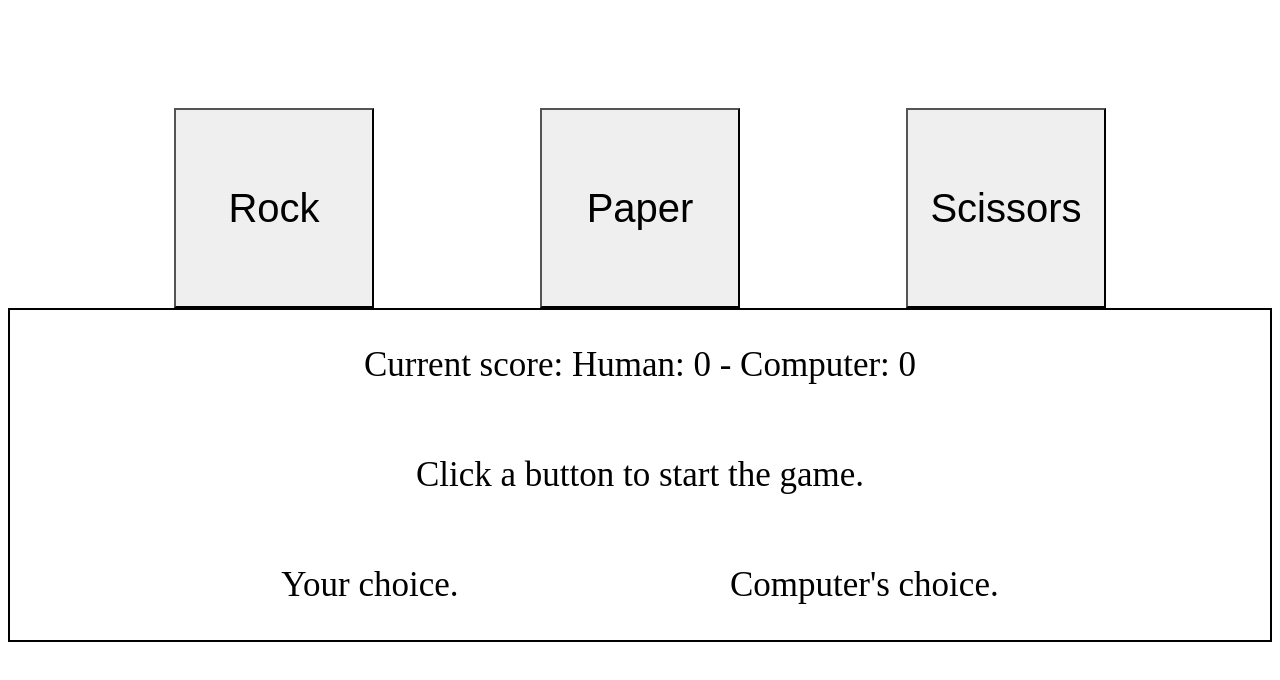
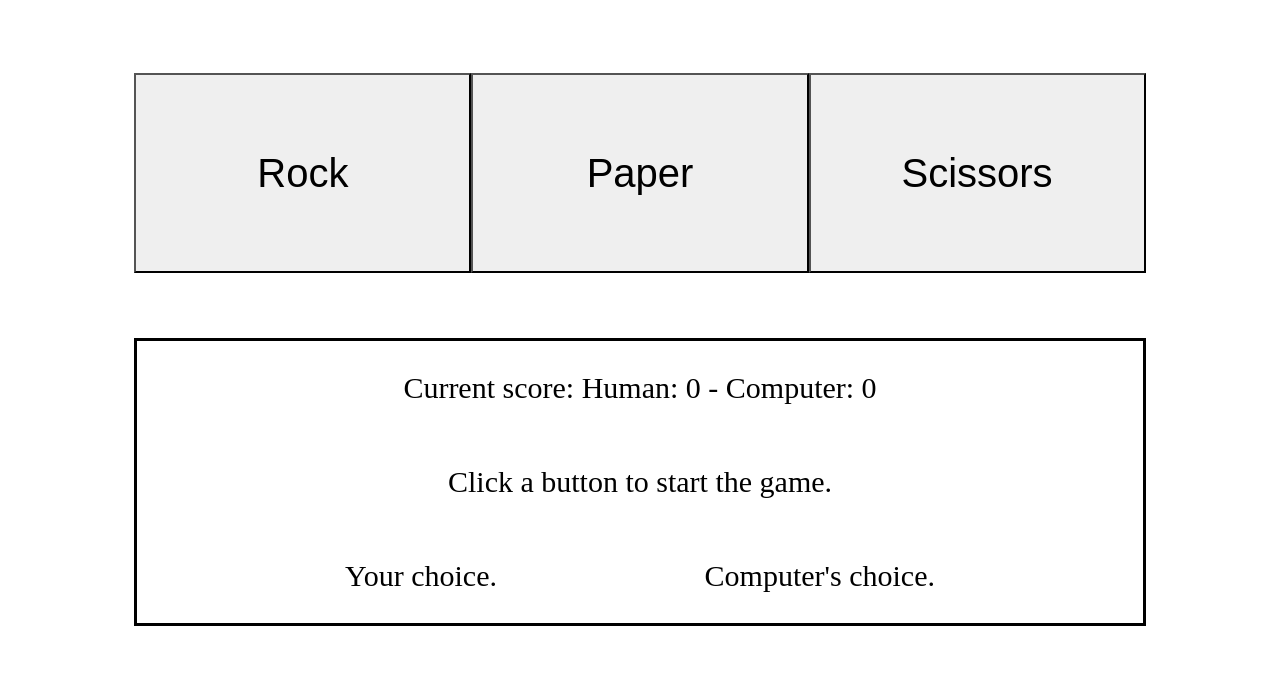
Before and after one commit to Kazutadashi/rock-paper-scissors, a plain HTML site: page index.html in a window 1280 px wide. Drawn offline with Linux system fonts and the light colour scheme.

Commit message:
Finish CSS styling

```diff
--- a/index.html
+++ b/index.html
@@ -11,11 +11,13 @@
 <body>
 
 </body>
+    <div class="centered">
         <div class="buttons">
             <button>Rock</button>
             <button>Paper</button>
             <button>Scissors</button>
         </div>
+
 
         <div class="result">
             <p class="score">Current score: Human: 0 - Computer: 0</p>
@@ -25,5 +27,5 @@
                 <p class="computer-choice">Computer's choice.</p>
             </div>
         </div>
-
+    </div>
 </html>
--- a/style.css
+++ b/style.css
@@ -1,11 +1,14 @@
+* {
+    box-sizing: border-box;
+}
+
 button {
+    flex: 1;
     border-radius: 0px;
-    margin-top: 100px;
-    padding: 20px;
-    width: 200px;
     height: 200px;
     font-size: 40px;
     transition-duration: 0.4;
+
 }
 
 button:hover {
@@ -14,23 +17,32 @@ button:hover {
 
 .buttons {
     display: flex;
-    justify-content: space-evenly;
-    align-items: center;
-
+    margin: 65px 0px;
+    width: 80%;
 }
 
 .result {
-    border: 2px solid black;
     display: flex;
+    flex-direction: column;
     justify-content: center;
     align-items: center;
-    font-size: 35px;
-    white-space: pre;
-    flex-direction: column;
+    font-size: 30px;
+    width: 80%;
+    border: 3px solid black;
 }
 
 .result > * {
     display: flex;
     justify-content: space-evenly;
+}
+
+.choices {
     width: 100%;
 }
+
+.centered {
+    display: flex;
+    justify-content: center;
+    align-items: center;
+    flex-direction: column;
+}
```
Lines whose indentation alone changed are shown as unchanged.
